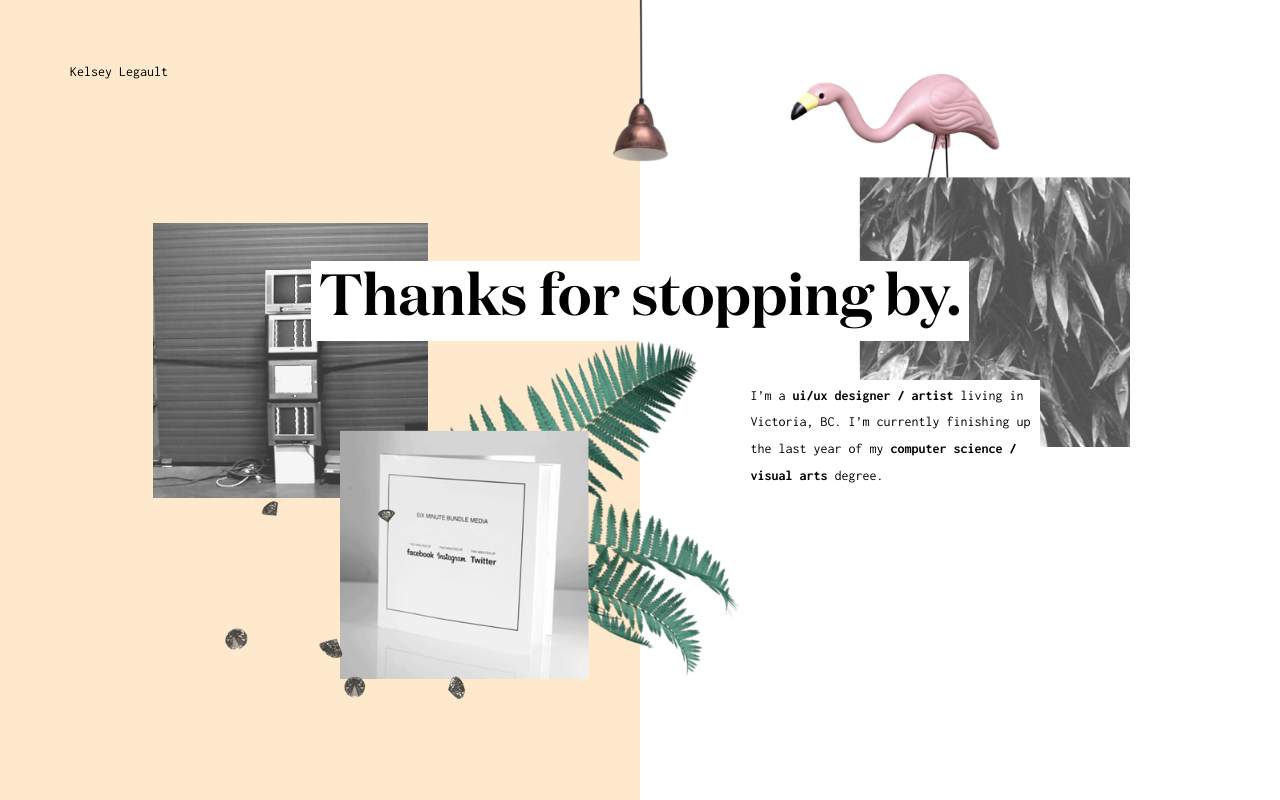
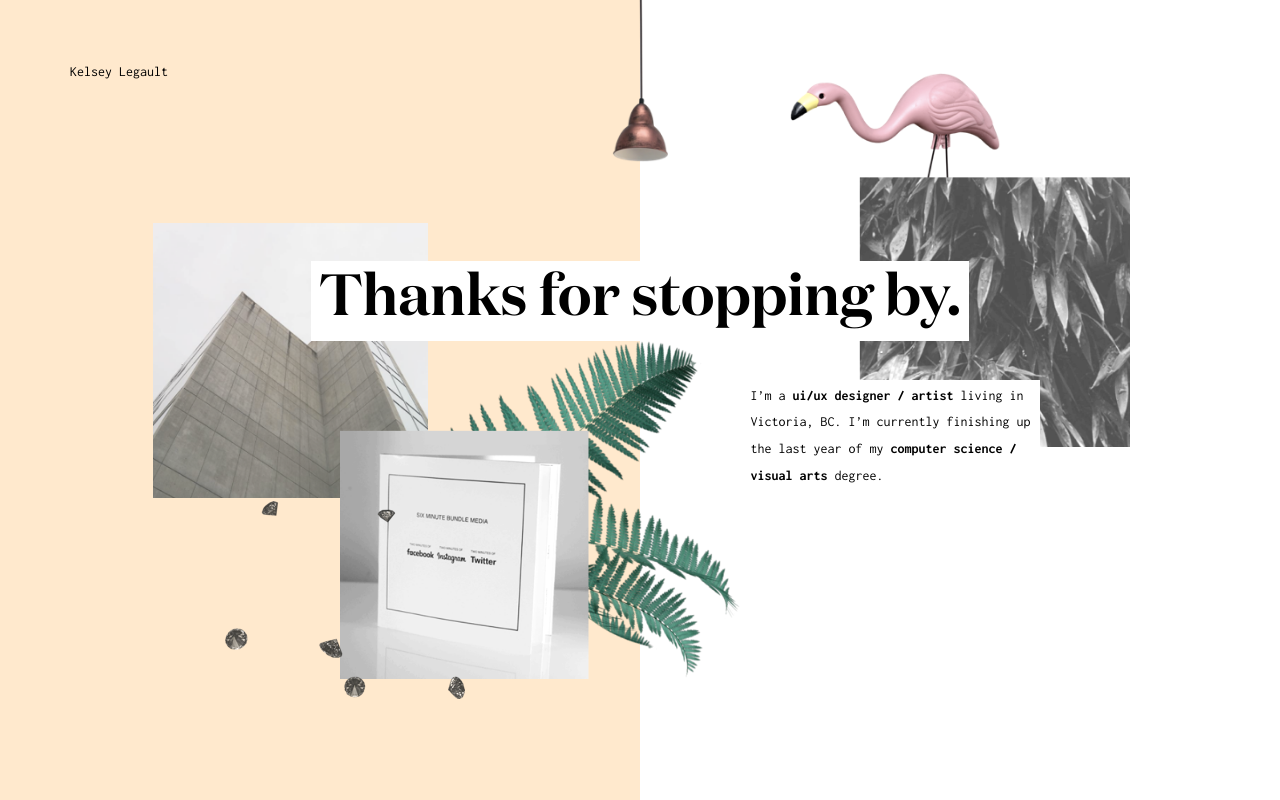
Before and after one commit to kelseyll/portfolio, a plain HTML site: page index.html in a window 1280 px wide. Shown: the top 800 px of the page. Drawn offline with Linux system fonts and the light colour scheme.

Commit message:
Change left hero image

```diff
--- a/index.html
+++ b/index.html
@@ -50,7 +50,7 @@
                     <p>Kelsey Legault</p>
                 </header>
                 <h1>Thanks for stopping by.</h1>
-                <img class="left-hero-image" src="images/left.png" alt="tvs lol" />
+                <img class="left-hero-image" src="images/left-building.png" alt="tvs lol" />
                 <img class="diamonds-image" src="images/diamonds.png" alt="shiny" />
                 <img class="light-image" src="images/light.png" alt="lamp" />
                 <img class="vine-image" src="images/vine.png" alt="lamp" />
```
Also changed, not shown: images/grey-left.png (added), images/left-building.png (added), images/white-left.png (added).
